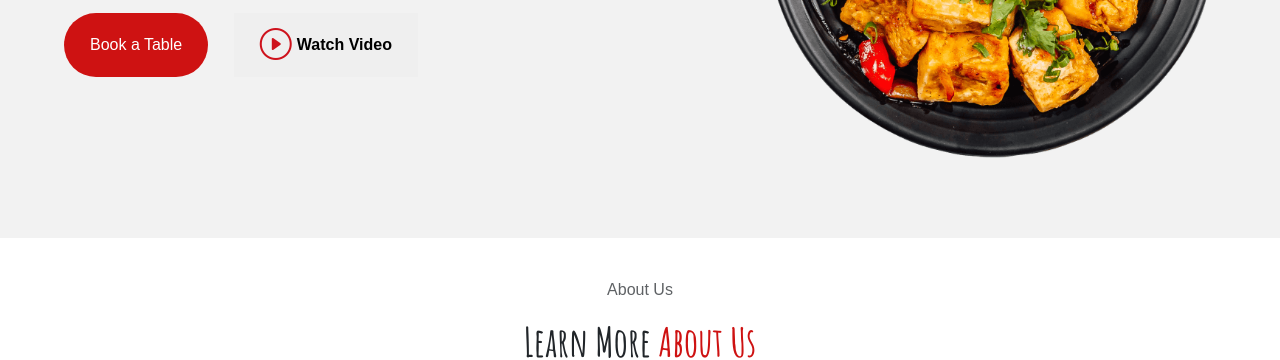
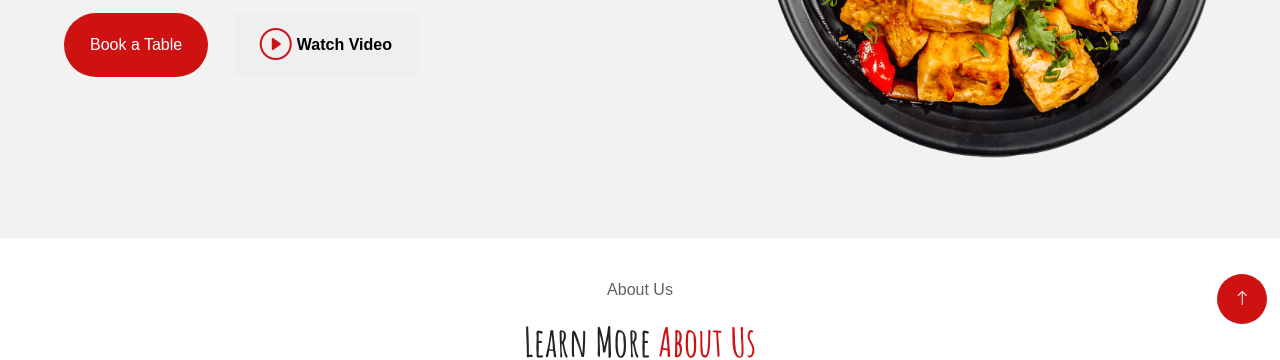
Before and after one commit to walid-cadi/JavaScript_DOM_Final_Project_Walid_Cadi, a website: page index.html in a window 1280 px wide. Shown: the part 468-828 px from the top of the page. Drawn offline with nearby package versions, Linux system fonts and the light colour scheme.

Commit message:
button for return to home

```diff
--- a/index.html
+++ b/index.html
@@ -9,7 +9,7 @@
 </head>
 
 <body>
-    <!-- <div class="arrow"><a href="#home"><i class="bi bi-arrow-up"></i></a></div> -->
+    <div class="arrow"><a href="#home"><i class="bi bi-arrow-up"></i></a></div>
     <nav>
         <div class="left-nav">
             <a href="">
--- a/src/sass/modules/home/nav.sass
+++ b/src/sass/modules/home/nav.sass
@@ -1,18 +1,18 @@
-// .arrow
-//     background: #ce1212
-//     width: 50px
-//     height: 50px
-//     display: flex
-//     align-items: center
-//     justify-content: center
-//     border-radius: 50%
-//     position: fixed
-//     bottom: 1vh
-//     right: 1vw
-//     a
-//         text-decoration: none
-//         i
-//             color: white
+.arrow
+    background: #ce1212
+    width: 50px
+    height: 50px
+    display: flex
+    align-items: center
+    justify-content: center
+    border-radius: 50%
+    position: fixed
+    bottom: 1vh
+    right: 1vw
+    a
+        text-decoration: none
+        i
+            color: white
 nav
     display: flex
     align-items: center
```
Also changed, not shown: public/css/app.css, 1 other file.
